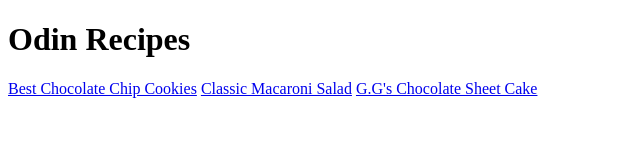
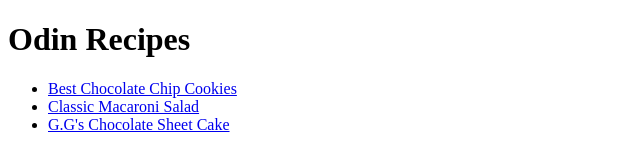
Before and after one commit to Al-Giab/odin-recipes, a plain HTML site: page index.html in a window 1280 px wide. Shown: the whole page, without its empty margins (0-640 px from the left). Drawn offline with Linux system fonts and the light colour scheme.

Commit message:
Placed anchors in ul for inehanced clarity for users

```diff
--- a/index.html
+++ b/index.html
@@ -7,9 +7,11 @@
 
     <body>
         <h1>Odin Recipes</h1>
-        <a rel="noopener noreferrer" target="_blank" href="recipes/ChocolateChipCookies.html">Best Chocolate Chip Cookies</a>
-        <a rel="noopener noreferrer" target="_blank" href="recipes/macaronisalad.html">Classic Macaroni Salad</a>
-        <a rel="noopener noreferrer" target="_blank" href="recipes/ChocolateSheetCake.html">G.G's Chocolate Sheet Cake</a>
+        <ul>
+            <li><a rel="noopener noreferrer" target="_blank" href="recipes/ChocolateChipCookies.html">Best Chocolate Chip Cookies</a> </li>
+            <li><a rel="noopener noreferrer" target="_blank" href="recipes/macaronisalad.html">Classic Macaroni Salad</a></li>
+            <li><a rel="noopener noreferrer" target="_blank" href="recipes/ChocolateSheetCake.html">G.G's Chocolate Sheet Cake</a></li>
+        </ul>
 
     </body>
 
```
